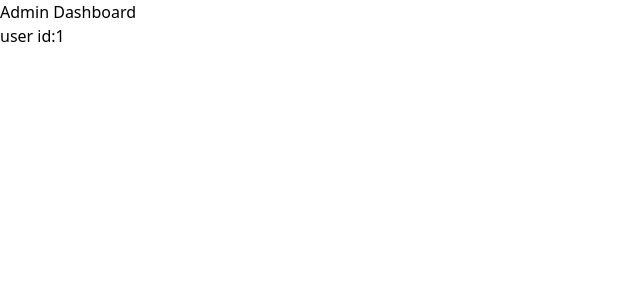
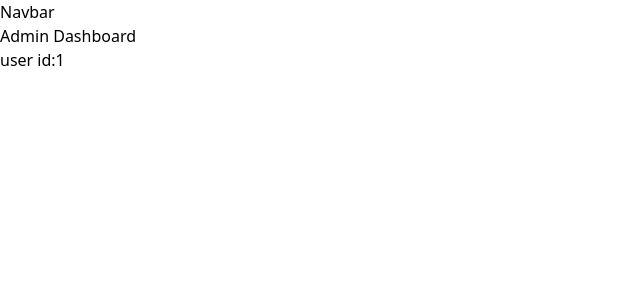
Before and after one commit to NITHIN3387/grievance-management-system, a Next.js app in the folder client/: page /admin/1 in a window 1280 px wide. Shown: the top 300 px of the page, without its empty margins (0-640 px from the left). Built offline with nearby package versions, Linux system fonts and the light colour scheme.

Commit message:
user dashboard updated

```diff
--- a/client/src/app/admin/[admin_id]/page.jsx
+++ b/client/src/app/admin/[admin_id]/page.jsx
@@ -1,8 +1,12 @@
+import WebsiteLayout from '@layouts/WebsiteLayout'
 import React from 'react'
 
 const Dashboard = ({params}) => {
   return (
-    <div>Admin Dashboard <br/> user id:{params.admin_id}</div>
+    <WebsiteLayout>
+      Admin Dashboard <br/> user id:{params.admin_id}
+    </WebsiteLayout>
+
   )
 }
 
--- a/client/src/app/user/[user_id]/page.jsx
+++ b/client/src/app/user/[user_id]/page.jsx
@@ -1,8 +1,11 @@
+import WebsiteLayout from '@layouts/WebsiteLayout'
 import React from 'react'
 
 const Dashboard = ({params}) => {
   return (
-    <div>User Dashboard <br/> user id: {params.user_id}</div>
+    <WebsiteLayout>
+      User Dashboard <br/> user id: {params.user_id}
+    </WebsiteLayout>
   )
 }
 
--- /dev/null
+++ b/client/src/components/Navbar.jsx
@@ -0,0 +1,9 @@
+import React from 'react'
+
+const Navbar = () => {
+  return (
+    <div>Navbar</div>
+  )
+}
+
+export default Navbar
--- /dev/null
+++ b/client/src/layouts/WebsiteLayout.jsx
@@ -0,0 +1,13 @@
+import Navbar from '@components/Navbar'
+import React from 'react'
+
+const WebsiteLayout = ({children}) => {
+  return (
+    <div>
+      <Navbar />
+      {children}
+    </div>
+  )
+}
+
+export default WebsiteLayout
```
